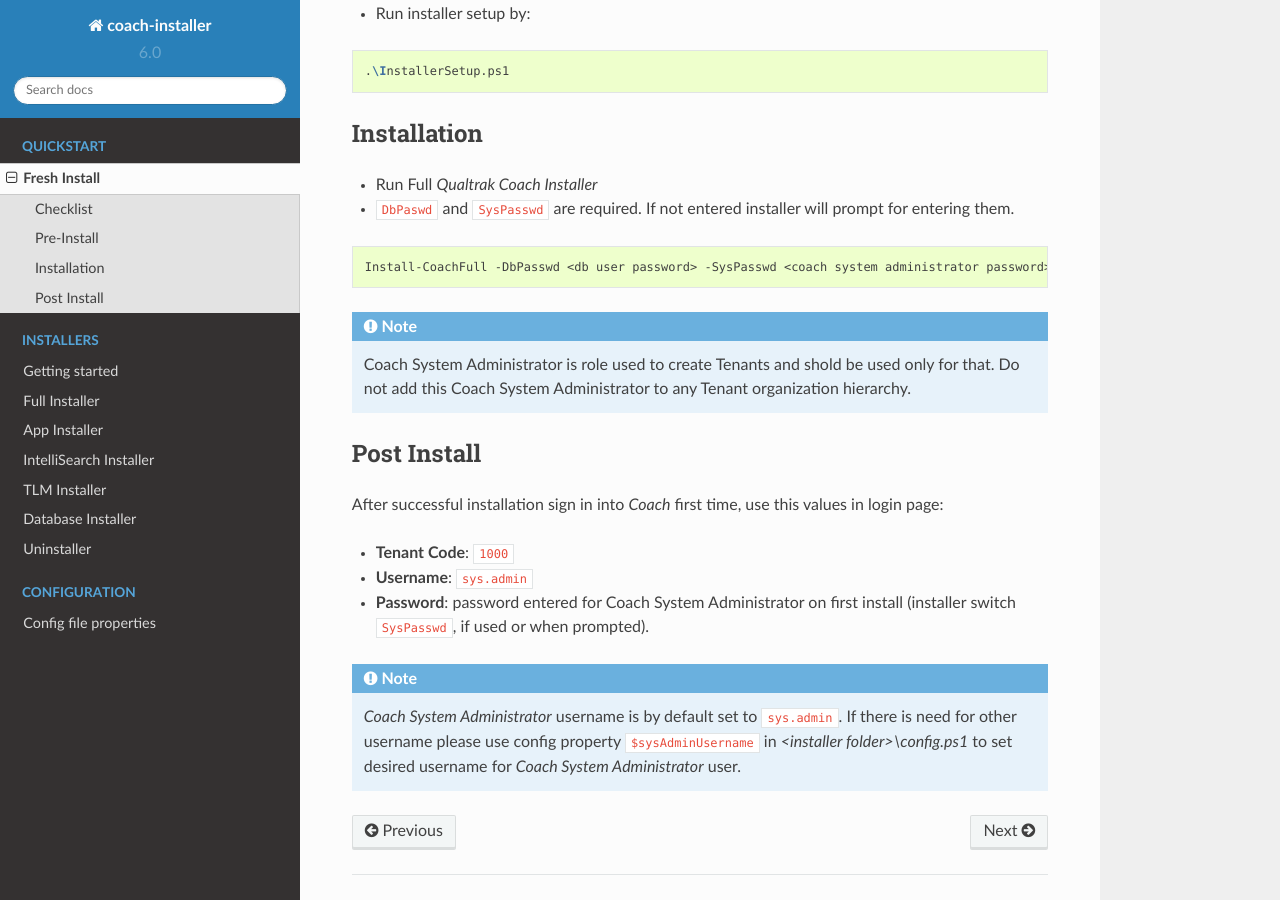
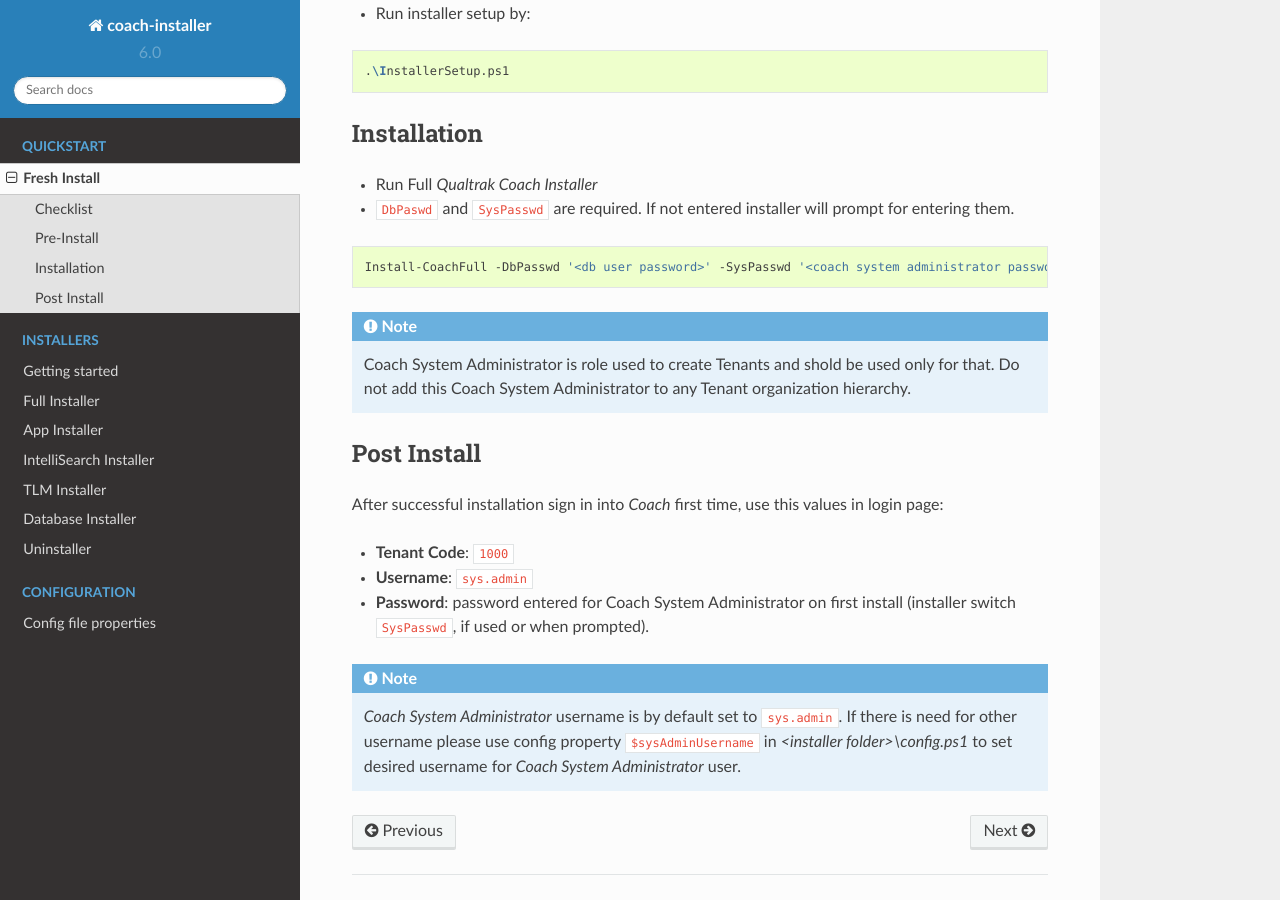
Before and after one commit to qualtrak/docs-coach-installer, a Sphinx documentation site: the page built from source/fresh-install.rst, in a window 1280 px wide and 900 px high, scrolled down 1131 px. Built offline with Sphinx 7.4.7 and the Read the Docs theme 2.0.0, drawn with Linux system fonts in a browser that asks for light colours.

```diff
--- a/source/fresh-install.rst
+++ b/source/fresh-install.rst
@@ -48,7 +48,7 @@ Installation
 
 .. code-block:: shell
 
-        Install-CoachFull -DbPasswd <db user password> -SysPasswd <coach system administrator password>
+        Install-CoachFull -DbPasswd '<db user password>' -SysPasswd '<coach system administrator password>'
 
 .. note::
 
```
